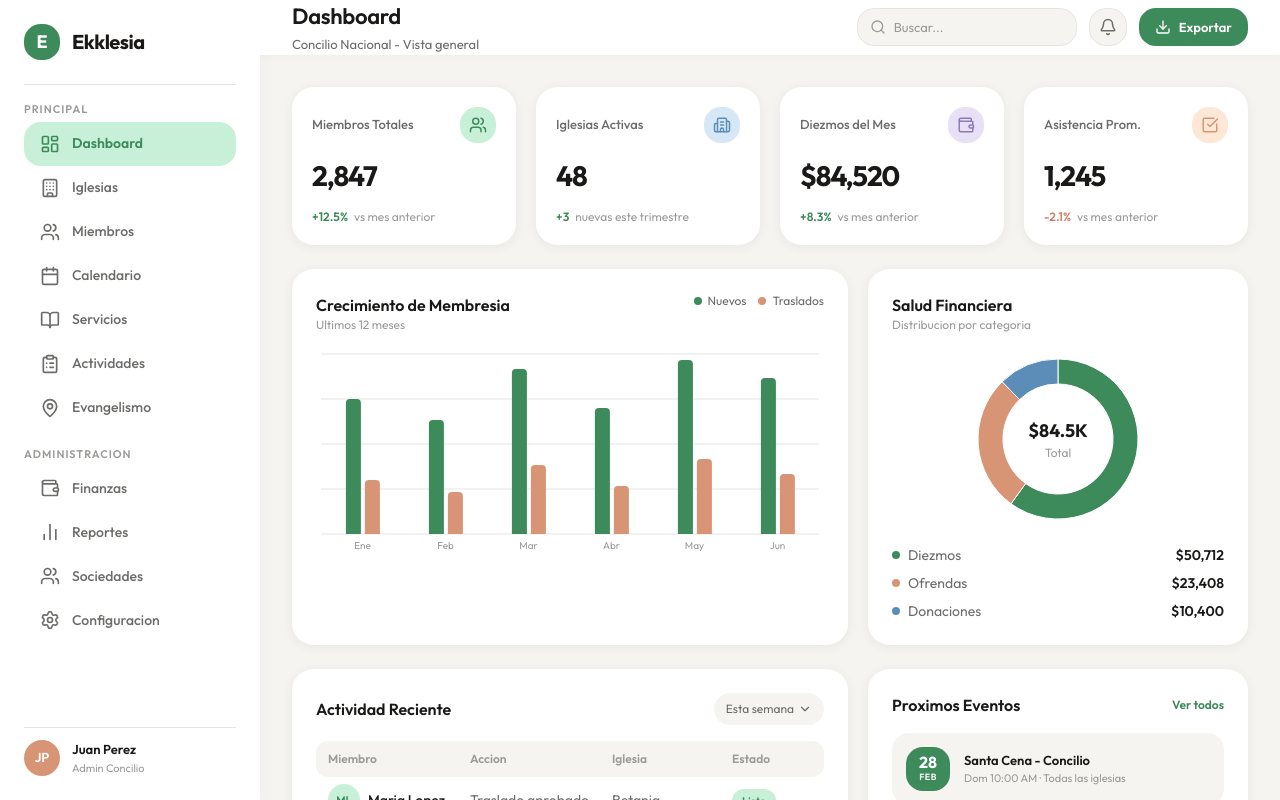
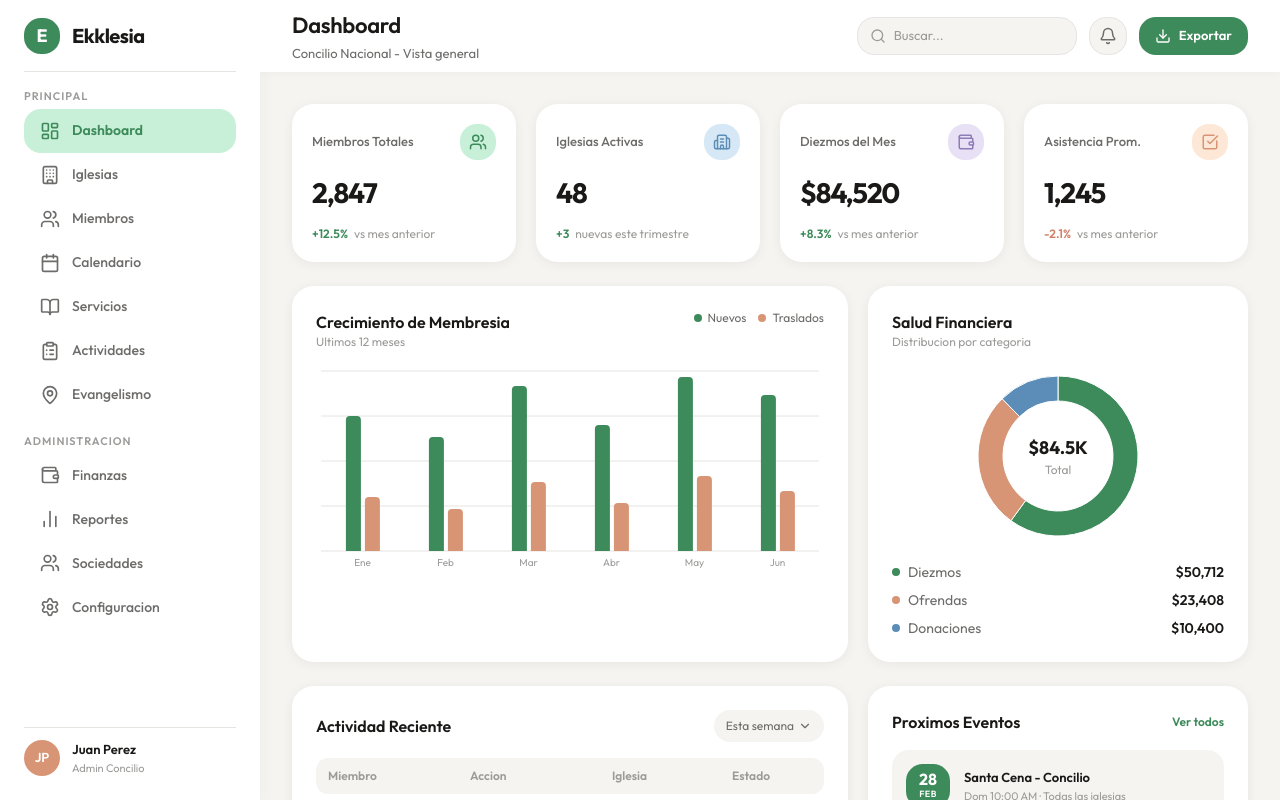
Before and after one commit to osnaidermiranda-art/ekklesia, a Next.js app: page /dashboard in a window 1280 px wide. Built offline with nearby package versions, Linux system fonts and the light colour scheme.

Commit message:
fix(ui): align sidebar logo and page header to same 72px height
Set logo area to h-[72px] with no top padding, and add shrink-0
to page header so flex containers don't compress it below its
declared height.

```diff
--- a/src/components/ui/app-sidebar.tsx
+++ b/src/components/ui/app-sidebar.tsx
@@ -68,13 +68,13 @@ export function AppSidebar({ sections, activeHref, onNavigate, user, className }
   return (
     <aside
       className={cn(
-        'flex h-full w-[260px] shrink-0 flex-col bg-white p-6',
+        'flex h-full w-[260px] shrink-0 flex-col bg-white px-6 pb-6',
         'shadow-[2px_0_16px_rgba(26,25,24,0.03)]',
         className,
       )}
     >
-      {/* Logo area */}
-      <div className="flex items-center gap-3 border-b border-[#E5E4E1] pb-6">
+      {/* Logo area — height matches PageHeader (72px) */}
+      <div className="flex h-[72px] shrink-0 items-center gap-3 border-b border-[#E5E4E1]">
         <span className="inline-flex size-9 shrink-0 items-center justify-center rounded-xl bg-[#3D8A5A]">
           <span className="text-lg font-bold text-white">E</span>
         </span>
--- a/src/components/ui/page-header.tsx
+++ b/src/components/ui/page-header.tsx
@@ -50,7 +50,7 @@ export function PageHeader({
   return (
     <header
       className={cn(
-        'flex h-[72px] items-center justify-between bg-white px-8 shadow-[0_1px_8px_rgba(26,25,24,0.03)]',
+        'flex h-[72px] shrink-0 items-center justify-between bg-white px-8 shadow-[0_1px_8px_rgba(26,25,24,0.03)]',
         className,
       )}
     >
```
